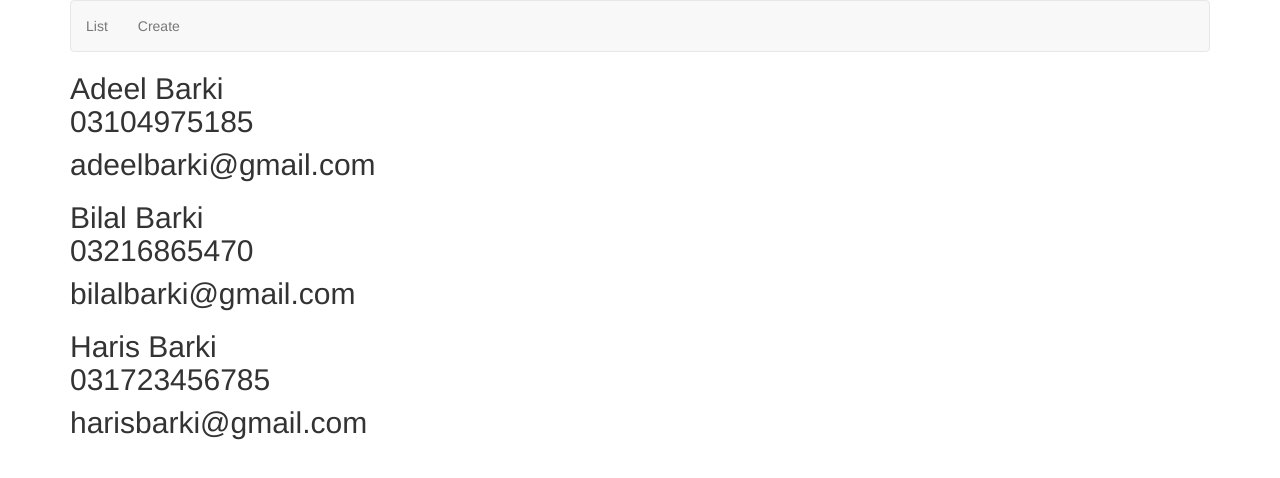
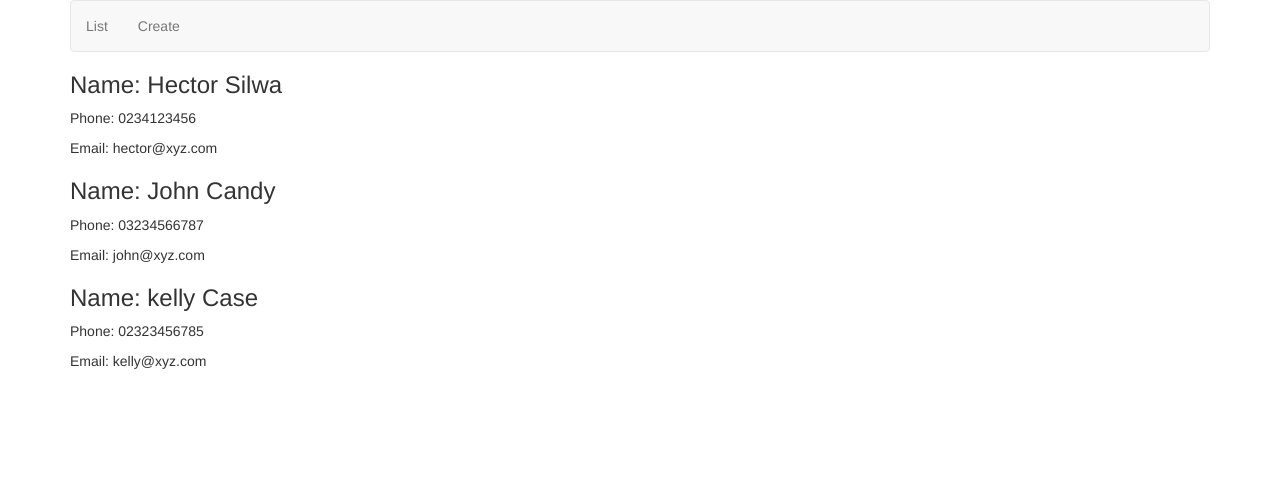
Before and after one commit to adeelbarki/Demo-formValidation-Angular, an Angular app: page /list in a window 1280 px wide. Shown: the top 478 px of the page. Built offline with nearby package versions, Linux system fonts and the light colour scheme.

Commit message:
changed data

```diff
--- a/src/app/user/list-users.component.html
+++ b/src/app/user/list-users.component.html
@@ -1,5 +1,5 @@
-<h2 *ngFor="let user of users">
-  {{user.firstName}} {{user.lastName}}
-  <p>{{user.phone}}</p>
-  <p>{{user.email}}</p>
-</h2>
+<div *ngFor="let user of users">
+  <h3>Name: {{user.firstName}} {{user.lastName}}</h3>
+  <p>Phone: {{user.phone}}</p>
+  <p>Email: {{user.email}}</p>
+</div>
--- a/src/app/user/user.service.ts
+++ b/src/app/user/user.service.ts
@@ -5,9 +5,9 @@ import { IUser } from './user';
 export class UserService {
   getUsers(): IUser[] {
     return [
-      {firstName: 'Adeel', lastName: 'Barki', phone: '03104975185', email: 'adeelbarki@gmail.com', confirmEmail: 'adeelbarki@gmail.com'},
-      {firstName: 'Bilal', lastName: 'Barki', phone: '03216865470', email: 'bilalbarki@gmail.com', confirmEmail: 'bilalbarki@gmail.com'},
-      {firstName: 'Haris', lastName: 'Barki', phone: '031723456785', email: 'harisbarki@gmail.com', confirmEmail: 'harisbarki@gmail.com'},
+      {firstName: 'Hector', lastName: 'Silwa', phone: '0234123456', email: 'hector@xyz.com', confirmEmail: 'adeelbarki@gmail.com'},
+      {firstName: 'John', lastName: 'Candy', phone: '03234566787', email: 'john@xyz.com', confirmEmail: 'bilalbarki@gmail.com'},
+      {firstName: 'kelly', lastName: 'Case', phone: '02323456785', email: 'kelly@xyz.com', confirmEmail: 'harisbarki@gmail.com'},
     ];
   }
 }
```
